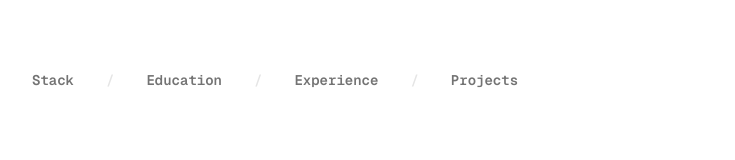
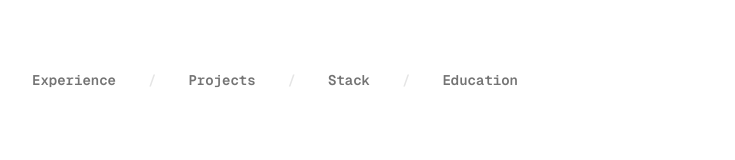
Before and after one commit to chuongtran01/portfolio-website, a Next.js app: page / in a window 1280 px wide. Shown: the part 431-591 px from the top of the page, without its empty margins (272-1007 px from the left). Built offline with nearby package versions, Linux system fonts and the light colour scheme; no server answers.

Commit message:
style(home): Reorder portfolio sections

```diff
--- a/src/components/home/Home.tsx
+++ b/src/components/home/Home.tsx
@@ -11,10 +11,10 @@ export default function HomePage() {
       <div className="mx-auto flex w-full max-w-2xl flex-col gap-20">
         <HeroSection />
         <HomeNavigation />
+        <ExperienceSection />
+        <ProjectsSection />
         <StackSection />
         <EducationSection />
-        <ExperienceSection />
-        <ProjectsSection />
       </div>
     </main>
   );
--- a/src/components/home/HomeNavigation.tsx
+++ b/src/components/home/HomeNavigation.tsx
@@ -1,8 +1,8 @@
 const navItems = [
+  { label: "Experience", href: "#experience" },
+  { label: "Projects", href: "#projects" },
   { label: "Stack", href: "#stack" },
   { label: "Education", href: "#education" },
-  { label: "Experience", href: "#experience" },
-  { label: "Projects", href: "#projects" },
 ];
 
 export default function HomeNavigation() {
```
